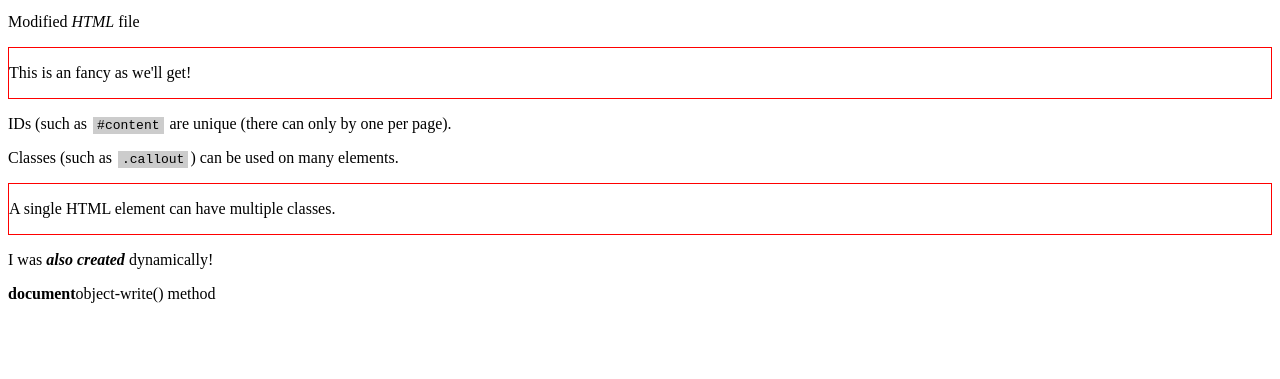
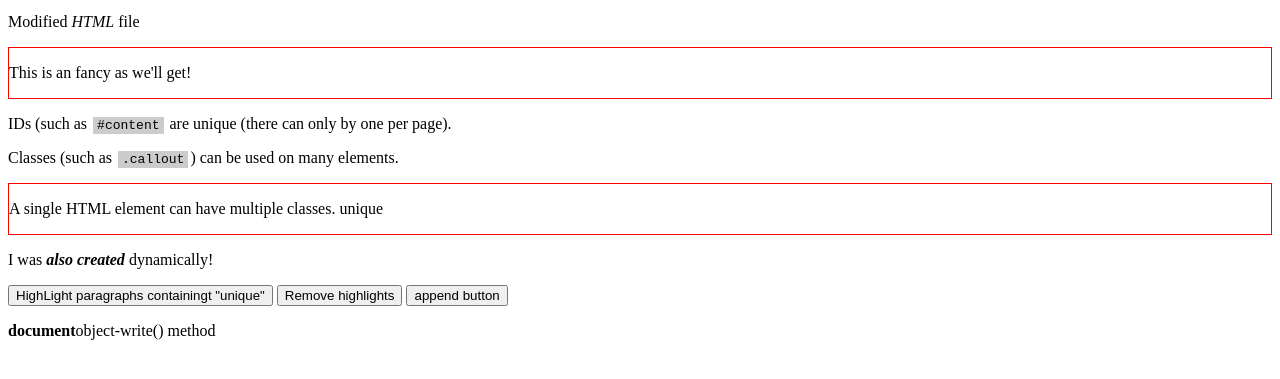
Before and after one commit to imsanghyeok/WebApp, a plain HTML site: page simple.html in a window 1280 px wide. Shown: the part 101-480 px from the top of the page. Drawn offline with Linux system fonts and the light colour scheme.

Commit message:
Update simple.html

```diff
--- a/simple.html
+++ b/simple.html
@@ -11,6 +11,10 @@
             margin : 1px 2px;
             padding : 1px 4px;
             font-family : monospace;
+        }
+        .highlight{
+            background : #ff0;
+            font-style : italic;
         }
     </style>
     <body>
@@ -29,8 +33,22 @@
                 can be used on many elements.</p>
 
             <div id = "callout2" class="callout fancy">
-                <p>A single HTML element can have multiple classes.</p>
+                <p>A single HTML element can have multiple classes. unique</p>
             </div>
+        </div>
+        <div>
+            <button data-action = "highlight" data-containing = "unique"
+                    onclick="highlightParas('unique')">
+                HighLight paragraphs containingt "unique"
+            </button>
+            <button data-action = "removeHighlights"
+                    onclick="removeParaHighlights()">
+                Remove highlights
+            </button>
+            <button data-action = "Highlight">
+                append button
+            </button>
+
         </div>
         <script src="simple.js"></script>
     </body>
```
